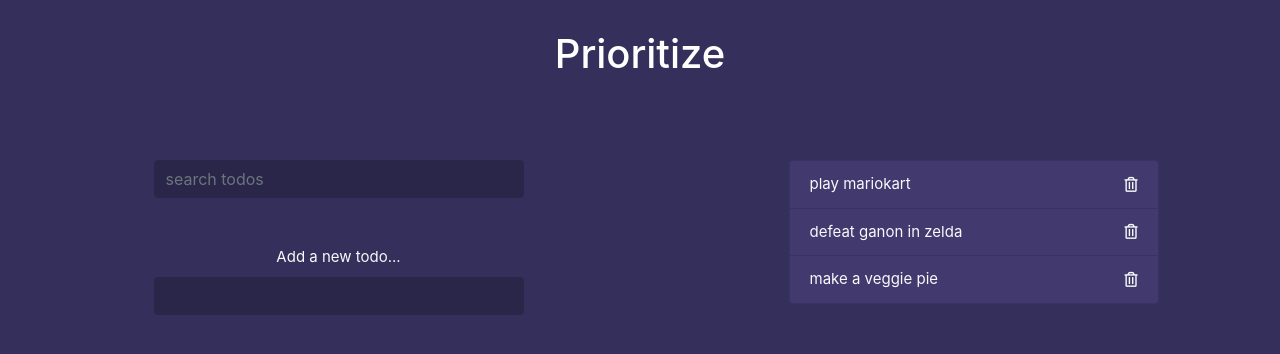
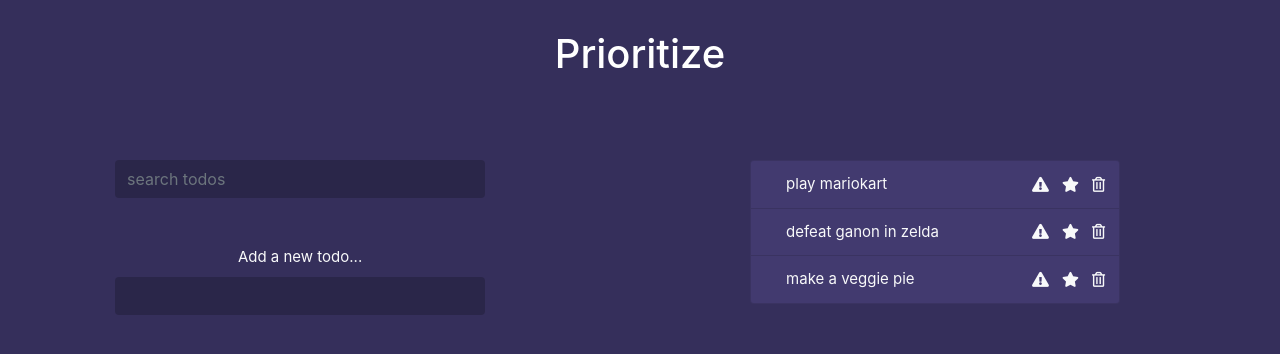
Before and after one commit to bhargavi247/Prioritize, a Django app: page /tasks/ in a window 1280 px wide. Shown: the top 354 px of the page. Run offline with Django 3.2, Linux system fonts and the light colour scheme; the visitor is signed in with stand-in values (Sample User, id 1); some libraries are stand-ins or nearby versions.

Commit message:
Added urgent and important to html, made some changes to css, updated app.js

```diff
--- a/tasks/static/tasks/app.js
+++ b/tasks/static/tasks/app.js
@@ -5,8 +5,10 @@
 const generateTemplate = function(todo){
     const html =
         `<li class="list-group-item d-flex justify-content-between align-items-center">
-            <span>${todo}</span>
-            <i class="far fa-trash-alt delete"></i>
+            <span class="col-sm-9 text-left">${todo}</span>
+            <i class="fas fa-exclamation-triangle urgent col-sm-1"></i>
+            <i class="fas fa-star important col-sm-1"></i>
+            <i class="far fa-trash-alt delete col-sm-1"></i>
         </li>`
     list.innerHTML+= html;
 };
--- a/tasks/static/tasks/styles.css
+++ b/tasks/static/tasks/styles.css
@@ -26,9 +26,27 @@
     background: rgba(0, 0, 0, 0.2);
     max-width: 400px;
 }
-.todos li{
+.todos1 li{
     background:#423a6f;
 }
+
+.todos2 li{
+    background:#423a6f;
+    text-align: left;
+}
+
 .delete {
     cursor: pointer;
 }
+
+.important{
+    cursor: pointer;
+}
+
+.urgent{
+    cursor: pointer;
+}
+
+.filtered{
+    display:none !important;
+}
--- a/tasks/templates/tasks/index.html
+++ b/tasks/templates/tasks/index.html
@@ -77,18 +77,24 @@
             <input class="form-control m-auto" type="text" name="search" placeholder="search todos" />
           </form>-->
         </header>
-        <ul class="list-group todos mx-auto text-light">
+        <ul class="list-group todos2 mx-auto text-light">
           <li class="list-group-item d-flex justify-content-between align-items-center">
-            <span>play mariokart</span>
-            <i class="far fa-trash-alt delete"></i>
+            <span class="col-sm-9 text-left">play mariokart</span>
+            <i class="fas fa-exclamation-triangle urgent col-sm-1"></i>
+            <i class="fas fa-star important col-sm-1"></i>
+            <i class="far fa-trash-alt delete col-sm-1"></i>
+          </li>
+          <li class="list-group-item d-flex col-sm-12 align-items-center">
+            <span class="col-sm-9 text-left">defeat ganon in zelda</span>
+            <i class="fas fa-exclamation-triangle urgent col-sm-1"></i>
+            <i class="fas fa-star important col-sm-1"></i>
+            <i class="far fa-trash-alt delete col-sm-1"></i>
           </li>
           <li class="list-group-item d-flex justify-content-between align-items-center">
-            <span>defeat ganon in zelda</span>
-            <i class="far fa-trash-alt delete"></i>
-          </li>
-          <li class="list-group-item d-flex justify-content-between align-items-center">
-            <span>make a veggie pie</span>
-            <i class="far fa-trash-alt delete"></i>
+            <span class="col-sm-9 text-left">make a veggie pie</span>
+            <i class="fas fa-exclamation-triangle urgent col-sm-1"></i>
+            <i class="fas fa-star important col-sm-1"></i>
+            <i class="far fa-trash-alt delete col-sm-1"></i>
           </li>
         </ul>
       <!--<form class="add text-center my-4">
```
